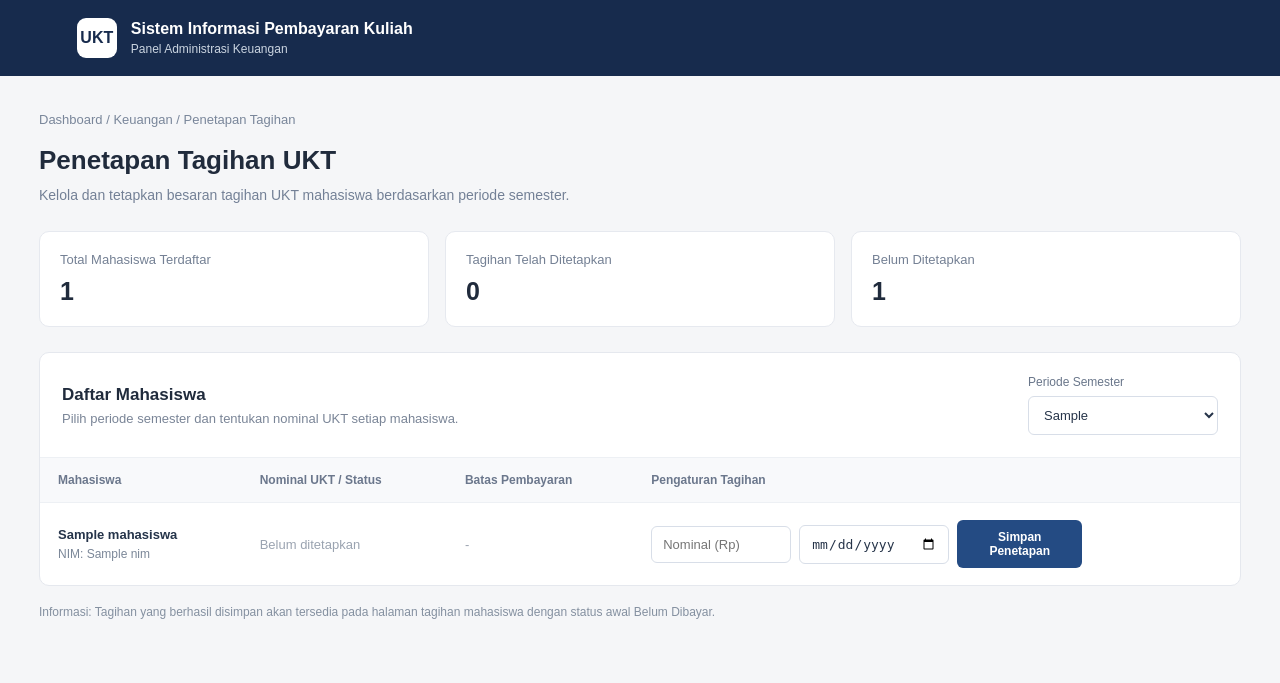
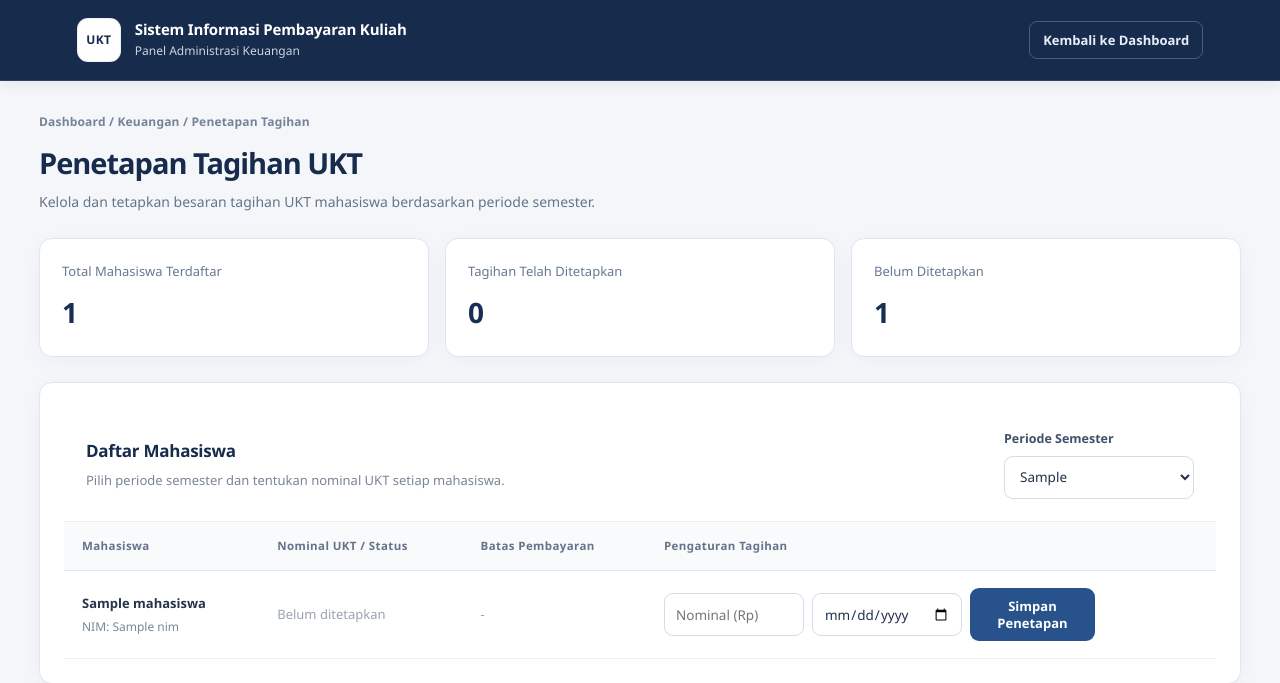
Before and after one commit to just-irvy/sistem-ukt, a Laravel app: template resources/views/keuangan/penetapan-tagihan.blade.php in a window 1280 px wide. Shown: the top 683 px of the page. Run offline with Laravel 12, Linux system fonts and the light colour scheme; the template is opened without the code that fills it: most values are stand-ins (such as "Sample title", 1, 10 or a date in 2020).

Commit message:
style: align penetapan-tagihan.blade.php with shared UKT visual system

```diff
--- a/resources/views/keuangan/penetapan-tagihan.blade.php
+++ b/resources/views/keuangan/penetapan-tagihan.blade.php
@@ -291,6 +291,7 @@
             }
         }
     </style>
+    <link rel="stylesheet" href="{{ asset('css/ukt-refinement.css') }}">
 </head>
 
 <body>
@@ -301,6 +302,9 @@
             <div class="brand-title">Sistem Informasi Pembayaran Kuliah</div>
             <div class="brand-subtitle">Panel Administrasi Keuangan</div>
         </div>
+        <nav class="topbar-links" aria-label="Navigasi keuangan">
+            <a href="{{ route('dashboard.keuangan') }}">Kembali ke Dashboard</a>
+        </nav>
     </header>
 
     <main class="container">
```
